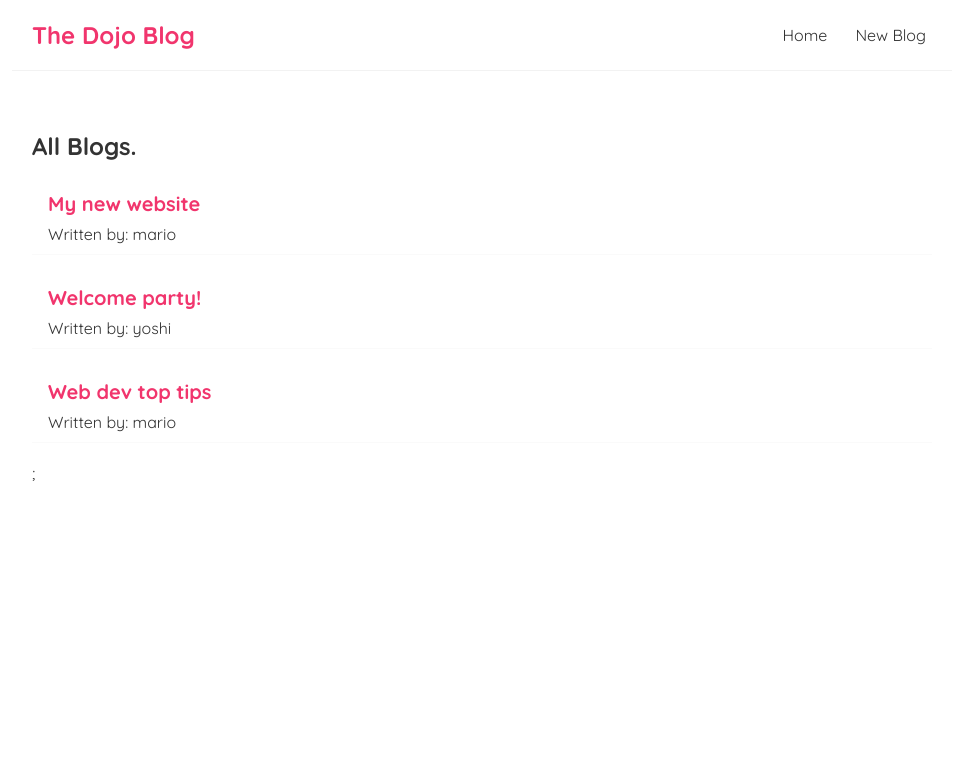
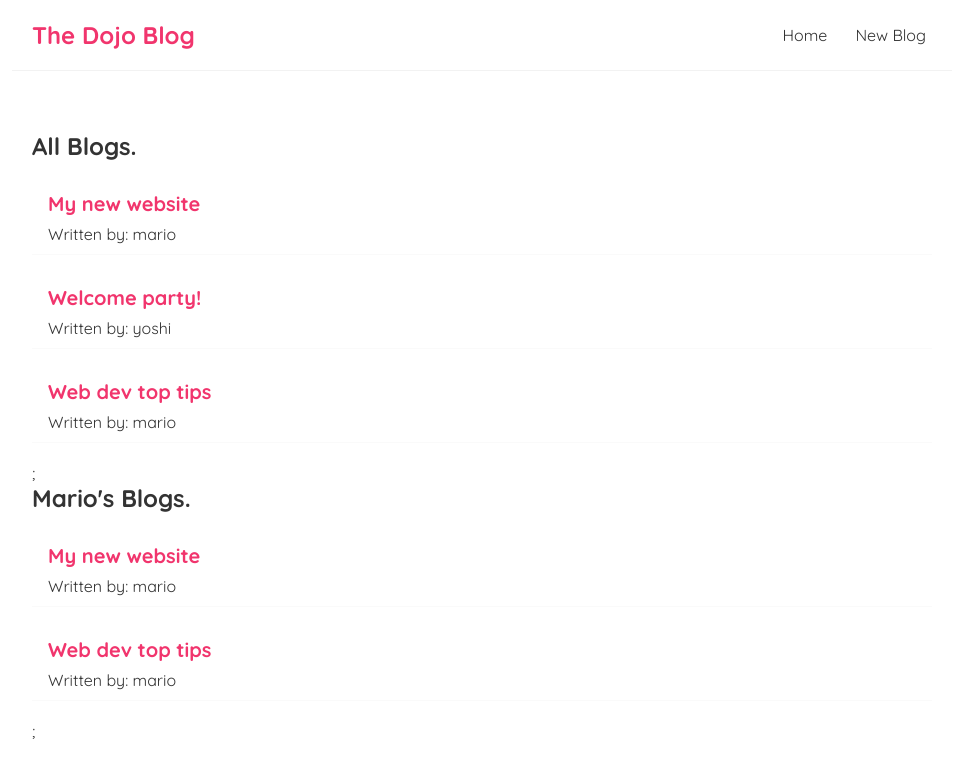
Before and after one commit to moussa32/dojo-blog, a React (Create React App) app: page / in a window 1280 px wide. Shown: the top 778 px of the page, without its empty margins (158-1114 px from the left). Built offline with nearby package versions, Linux system fonts and the light colour scheme.

Commit message:
Adding mario category into home page

```diff
--- a/src/Home.js
+++ b/src/Home.js
@@ -11,6 +11,7 @@
     return (
         <div className="home">
             <BlogList blogs={blogs} title = "All Blogs."/>
+            <BlogList blogs={blogs.filter((blog) => blog.author == 'mario')} title = "Mario's Blogs."/>
         </div>
     );
 }
```
